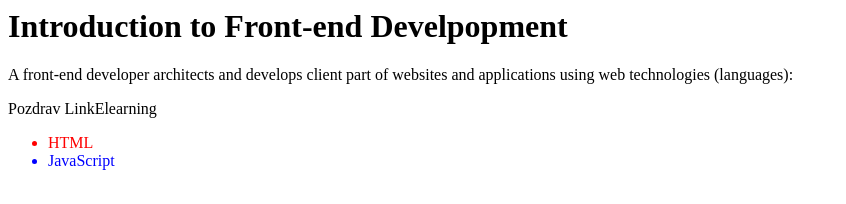
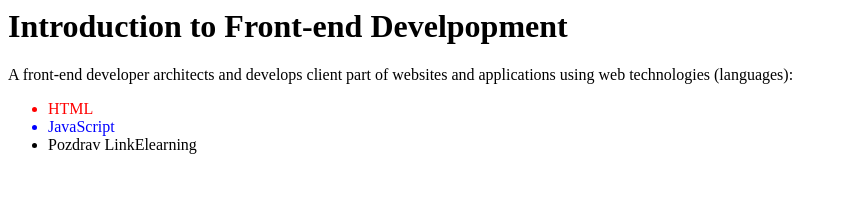
Before and after one commit to Ignajcio98/si-front-end-development, a plain HTML site: page index.html in a window 1280 px wide. Shown: the whole page, without its empty margins (0-846 px from the left). Drawn offline with Linux system fonts and the light colour scheme.

Commit message:
NewChanges

```diff
--- a/index.html
+++ b/index.html
@@ -1,8 +1,9 @@
 <h1>Introduction to Front-end Develpopment</h1>
 <p>A front-end developer architects and develops client part of websites and applications using web technologies (languages):</p>
-<p>Pozdrav LinkElearning</p>
+
 <ul>
 <li style="color:red;">HTML</li>
 <li style="color:blue;>CSS</li>
 <li style="color:green;>JavaScript</li>
+<li>Pozdrav LinkElearning</li>
 </ul >
```
